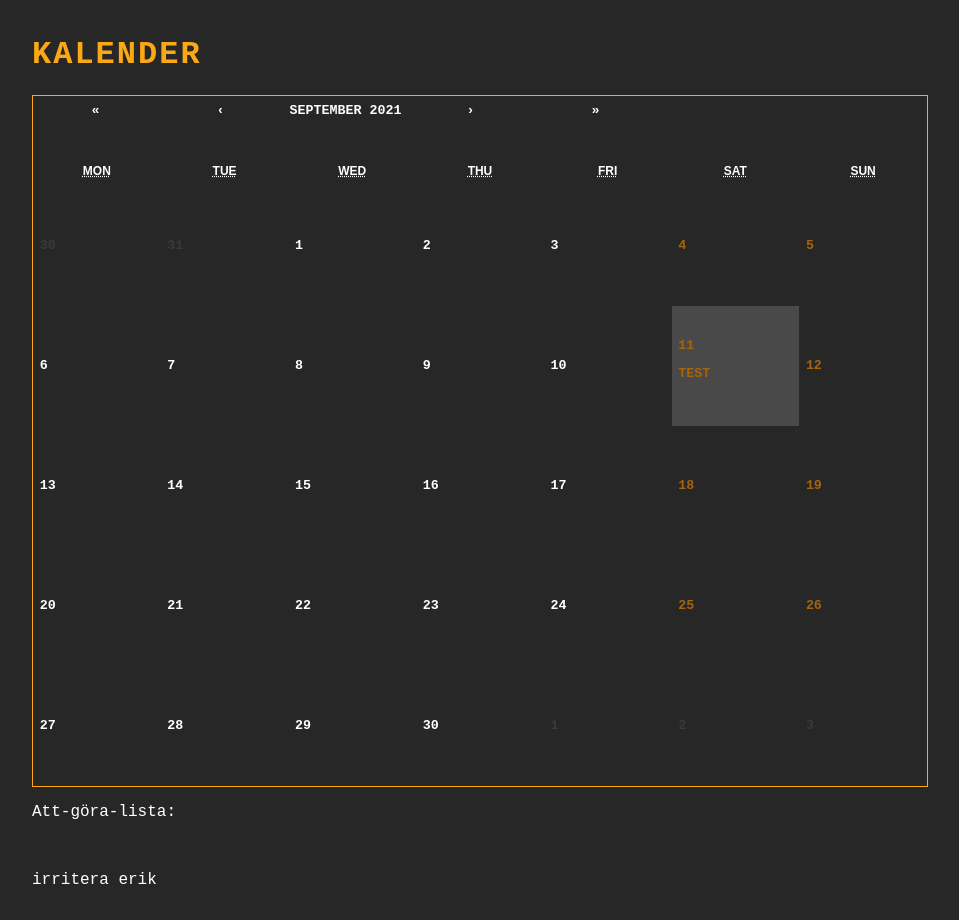
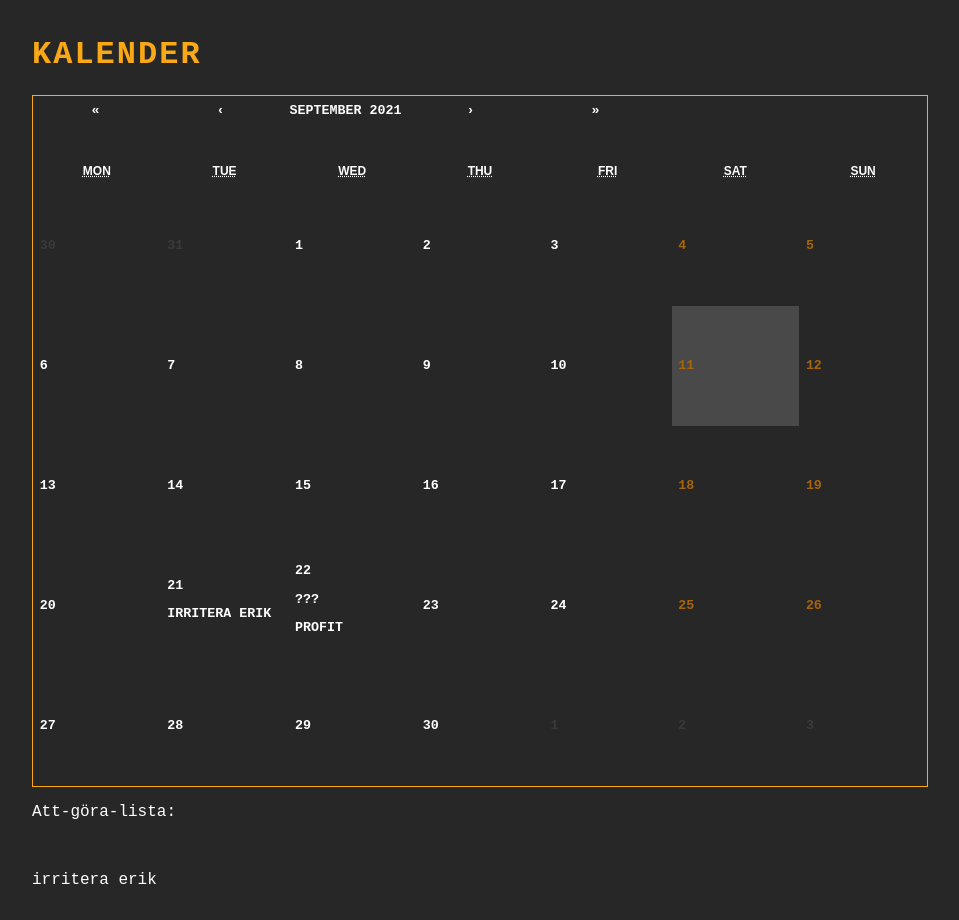
Before and after one commit to ljwedin/react-calendar, a React (Create React App) app: page / in a window 1280 px wide. Shown: the whole page, without its empty margins (160-1119 px from the left). Built offline with nearby package versions, Linux system fonts and the light colour scheme.

Commit message:
Creates tileContent function to print to do items to calendar

```diff
--- a/src/components/MonthView.jsx
+++ b/src/components/MonthView.jsx
@@ -10,15 +10,13 @@ class MonthView extends React.Component {
 
     render() {
         const tileContent = ({date, view}) => {
-            let string;
+            let filtered = this.state.toDoList.filter((item) => {
+                return item.date.getDate() === date.getDate() && item.date.getMonth() === date.getMonth() && item.date.getYear() === date.getYear();
+            })
 
-            if (date.getDate() === 11 && date.getMonth() === 8) {
-                return <p>Test</p>;
-            } else {
-                return null;
-            }
-
-
+            return filtered.map((item) => {
+                return <p>{item.toDo}</p>;
+            })
         }
 
         return (
--- a/src/components/ToDoCalendar.jsx
+++ b/src/components/ToDoCalendar.jsx
@@ -4,11 +4,18 @@ import MonthView from './MonthView';
 const ToDoCalendar = () => {
     const [toDoList, setToDoList] = useState([
         {
-            date: '21-09-2021',
+            id: 0,
+            date: new Date(2021, 8, 21),
             toDo: 'irritera erik'
         },
         {
-            date: '22-09-2021',
+            id: 1,
+            date: new Date(2021, 8, 22),
+            toDo: '???'
+        },
+        {
+            id: 2,
+            date: new Date(2021, 8, 22),
             toDo: 'profit'
         }
     ]);
```
